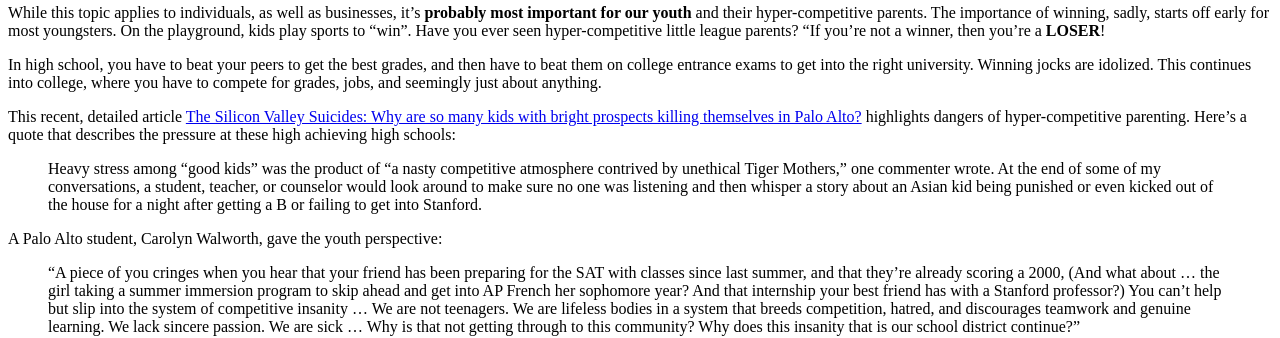
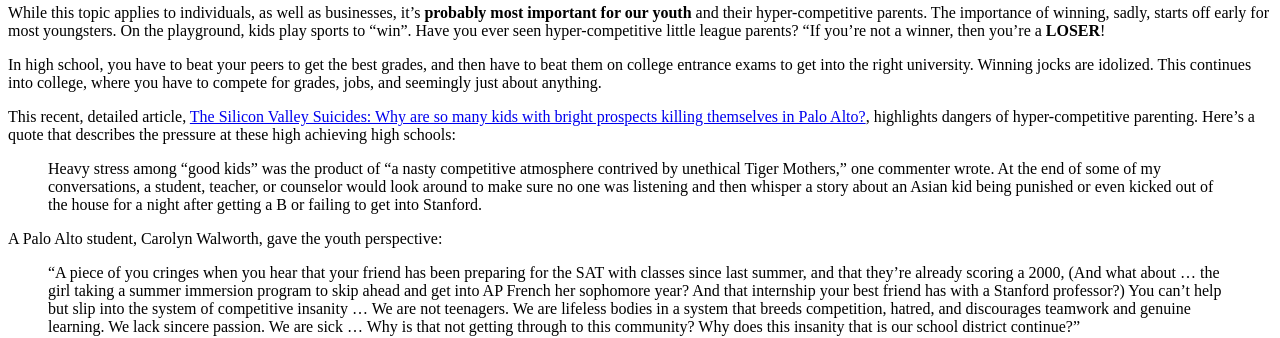
Before and after one commit to shakacode/shakacode-website, a Jekyll site: the page built from _posts/2015-11-26-success-the-shakacode-way.md, in a window 1280 px wide and 900 px high, scrolled down 2241 px. Shown: the part 152-490 px from the top of the window. Built offline with Jekyll 4.4.1, drawn with Linux system fonts in a browser that asks for light colours; nearby versions of some CDN libraries; a script that is not in the unit is left out; part of the change alters nothing that is shown; some of the changed text lies outside the part shown.

```diff
--- a/_posts/2015-11-26-success-the-shakacode-way.md
+++ b/_posts/2015-11-26-success-the-shakacode-way.md
@@ -117,8 +117,8 @@ have to beat them on college entrance exams to get into the right university.
 Winning jocks are idolized. This continues into college, where you have to
 compete for grades, jobs, and seemingly just about anything.
 
-This recent, detailed article
-[The Silicon Valley Suicides: Why are so many kids with bright prospects killing themselves in Palo Alto?](http://www.theatlantic.com/magazine/archive/2015/12/the-silicon-valley-suicides/413140/)
+This recent, detailed article,
+[The Silicon Valley Suicides: Why are so many kids with bright prospects killing themselves in Palo Alto?](http://www.theatlantic.com/magazine/archive/2015/12/the-silicon-valley-suicides/413140/),
 highlights dangers of hyper-competitive parenting. Here's a quote that describes
 the pressure at these high achieving high schools:
 
@@ -239,4 +239,5 @@ For a more detailed perspective on the [ShakaCode's](http://www.shakacode.com/)
 philosophy, see [Who Is ShakaCode?](/2015/09/17/who-is-shaka-code.html)
 
 If this article resonates with you, please don't hesitate to
-[get in touch](mailto:contact@shakacode.com)! Or comment!
+[get in touch](mailto:contact@shakacode.com)! Or comment! We’re currently
+looking for more ShakaCoders to join us!
```
